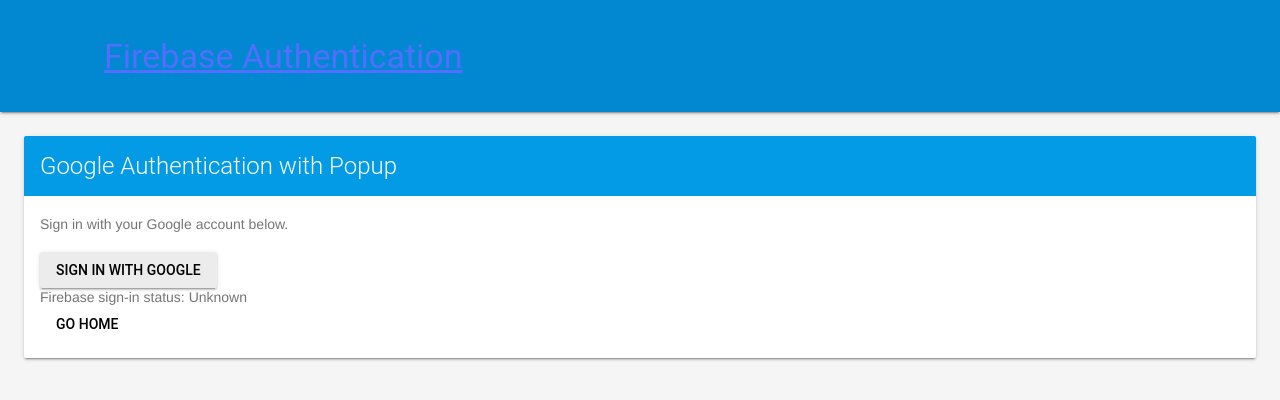
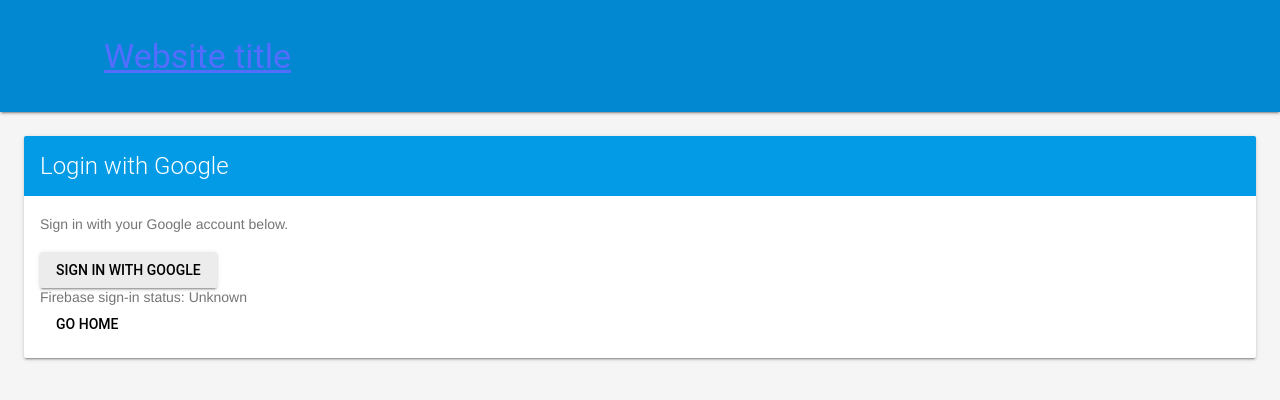
Before and after one commit to slothgamez/fireplex.github.io, a Jekyll site: the page firebase/login/index.html, which Jekyll copies as it is, in a window 1280 px wide. Shown: the top 400 px of the page. Built offline with Jekyll 4.4.1, drawn with Linux system fonts in a browser that asks for light colours; nearby versions of some CDN libraries; comment, search, counter and statistics services are not loaded.

Commit message:
Update index.html

```diff
--- a/firebase/login/index.html
+++ b/firebase/login/index.html
@@ -163,7 +163,7 @@ limitations under the License.
   <header class="mdl-layout__header mdl-color-text--white mdl-color--light-blue-700">
     <div class="mdl-cell mdl-cell--12-col mdl-cell--12-col-tablet mdl-grid">
       <div class="mdl-layout__header-row mdl-cell mdl-cell--12-col mdl-cell--12-col-tablet mdl-cell--8-col-desktop">
-        <a href="/"><h3>Firebase Authentication</h3></a>
+        <a href="/"><h3>Website title</h3></a>
       </div>
     </div>
   </header>
@@ -174,7 +174,7 @@ limitations under the License.
       <!-- Container for the demo -->
       <div class="mdl-card mdl-shadow--2dp mdl-cell mdl-cell--12-col mdl-cell--12-col-tablet mdl-cell--12-col-desktop">
         <div class="mdl-card__title mdl-color--light-blue-600 mdl-color-text--white">
-          <h2 class="mdl-card__title-text">Google Authentication with Popup</h2>
+          <h2 class="mdl-card__title-text">Login with Google</h2>
         </div>
         <div class="mdl-card__supporting-text mdl-color-text--grey-600">
           <p>Sign in with your Google account below.</p>
```
